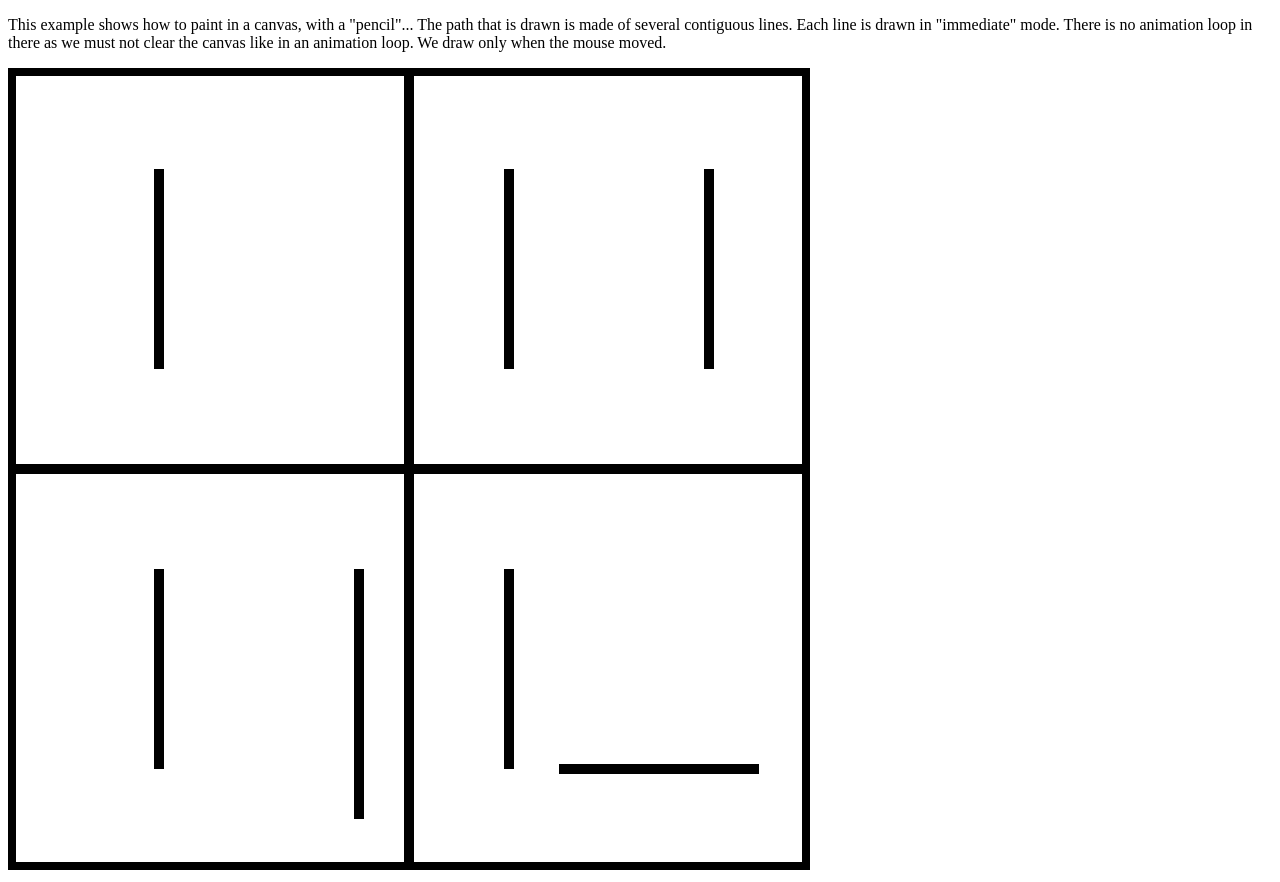
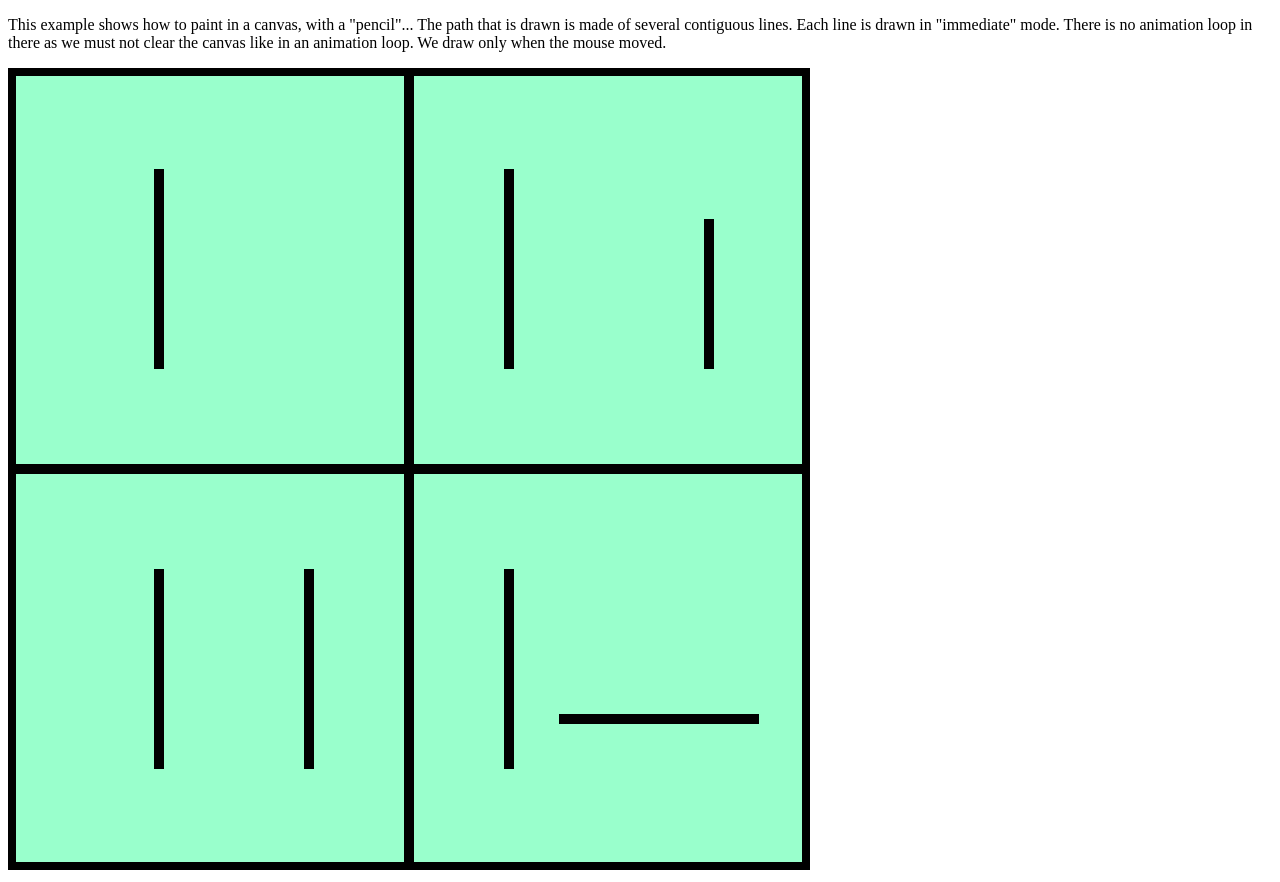
Before and after one commit to quyminh/l-o-s-s, a plain HTML site: page index.html in a window 1280 px wide. Drawn offline with Linux system fonts and the light colour scheme.

Commit message:
Update index.html

```diff
--- a/index.html
+++ b/index.html
@@ -7,16 +7,12 @@
       border: 1px solid black;
       }
     </style>
-
   </head>
   <body>
     <p> This example shows how to paint in a canvas, with a "pencil"... The path that is drawn is made of several contiguous lines. Each line is drawn in "immediate" mode. There is no animation loop in there as we must not clear the canvas like in an animation loop. We draw only when the mouse moved.</p>
     <canvas id="myCanvas" width="800" height="800">
     </canvas>
     <script>
-
-        </script>
-    <script id="jsbin-javascript">
       var canvas = document.getElementById('myCanvas');
       if (canvas.getContext)
        {
@@ -34,77 +30,30 @@ if (canvas.getContext)
       		   ctx.stroke();
       		  }
         }
+        ctx.fillStyle = "#9fc";
+        ctx.fillRect(0, 0, canvas.width, canvas.height);
         ctx.lineWidth=10;
         ctx.moveTo(150, 100);
         ctx.lineTo(150, 300);
         ctx.stroke();
-
         ctx.moveTo(500, 100);
         ctx.lineTo(500, 300);
         ctx.stroke();
-  ctx.moveTo(700, 100);
+        ctx.moveTo(700, 150);
         ctx.lineTo(700, 300);
         ctx.stroke();
-
         ctx.moveTo(150, 500);
         ctx.lineTo(150, 700);
         ctx.stroke();
-  ctx.moveTo(350, 500);
-  ctx.lineTo(350, 750);
+        ctx.moveTo(300, 500);
+        ctx.lineTo(300, 700);
         ctx.stroke();
-
-
         ctx.moveTo(500, 500);
         ctx.lineTo(500, 700);
         ctx.stroke();
-  ctx.moveTo(550, 700);
-  ctx.lineTo(750, 700);
+        ctx.moveTo(550, 650);
+        ctx.lineTo(750, 650);
         ctx.stroke();
     </script>
-
-
-
-<script id="jsbin-source-javascript" type="text/javascript">var canvas = document.getElementById('myCanvas');
-if (canvas.getContext)
- {
-  var ctx = canvas.getContext("2d");
-     for (i = 2; i < 800; i += 398)
-	     {
-		   ctx.moveTo(0, i);
-		   ctx.lineTo(canvas.width, i);
-		   ctx.stroke();
-		  }
-     for (i = 2; i <800; i += 398)
-	     {
-		   ctx.moveTo(i, 0);
-		   ctx.lineTo(i,canvas.height);
-		   ctx.stroke();
-		  }
-  }
-  ctx.lineWidth=10;
-  ctx.moveTo(150, 100);
-  ctx.lineTo(150, 300);
-  ctx.stroke();
-
-  ctx.moveTo(500, 100);
-  ctx.lineTo(500, 300);
-  ctx.stroke();
-  ctx.moveTo(700, 100);
-  ctx.lineTo(700, 300);
-  ctx.stroke();
-
-  ctx.moveTo(150, 500);
-  ctx.lineTo(150, 700);
-  ctx.stroke();
-  ctx.moveTo(350, 500);
-  ctx.lineTo(350, 750);
-  ctx.stroke();
-
-
-  ctx.moveTo(500, 500);
-  ctx.lineTo(500, 700);
-  ctx.stroke();
-  ctx.moveTo(550, 700);
-  ctx.lineTo(750, 700);
-  ctx.stroke();</script></body>
+  </body>
 </html>
```
Lines whose indentation alone changed are shown as unchanged.
